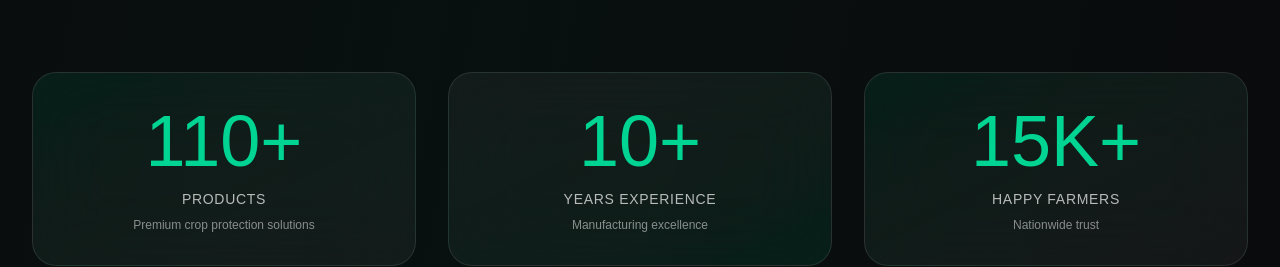
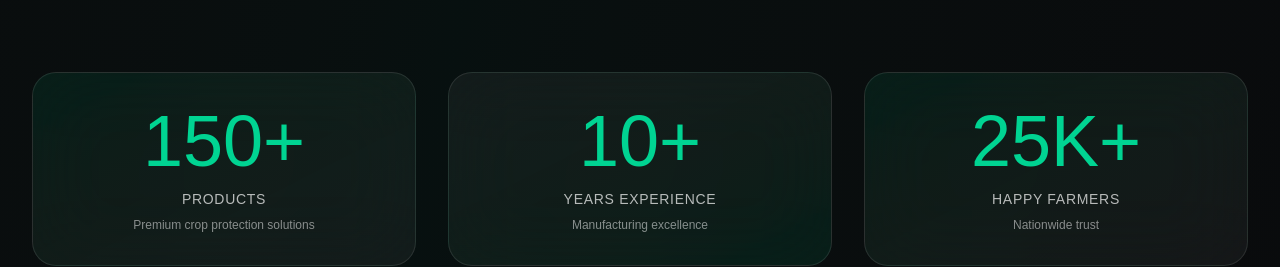
Before and after one commit to parthkumar123/exp_web_01, a Next.js app: page / in a window 1280 px wide. Shown: the part 4227-4494 px from the top of the page. Built offline with nearby package versions, Linux system fonts and the light colour scheme; no server answers; the database is empty.

Commit message:
Changes.

```diff
--- a/app/page.tsx
+++ b/app/page.tsx
@@ -440,7 +440,7 @@ export default function Home() {
                 {/* Stat 1 */}
                 <div className="backdrop-blur-2xl bg-gradient-to-br from-emerald-500/10 to-white/5 border border-white/10 rounded-3xl p-8 text-center hover:border-emerald-500/30 transition-all duration-500">
                   <div className="text-6xl md:text-7xl font-extralight text-emerald-400 mb-3">
-                    110+
+                    150+
                   </div>
                   <div className="text-sm text-white/70 uppercase tracking-wider">
                     Products
@@ -466,7 +466,7 @@ export default function Home() {
                 {/* Stat 3 */}
                 <div className="backdrop-blur-2xl bg-gradient-to-br from-emerald-500/10 to-white/5 border border-white/10 rounded-3xl p-8 text-center hover:border-emerald-500/30 transition-all duration-500">
                   <div className="text-6xl md:text-7xl font-extralight text-emerald-400 mb-3">
-                    15K+
+                    25K+
                   </div>
                   <div className="text-sm text-white/70 uppercase tracking-wider">
                     Happy Farmers
--- a/lib/companyData.ts
+++ b/lib/companyData.ts
@@ -30,9 +30,9 @@ export const companyInfo = {
 
   // Company Stats
   stats: {
-    products: "110+",
+    products: "150+",
     experience: "10+",
-    farmers: "15K+",
+    farmers: "25K+",
     growthRate: "+35% YoY",
     customerSatisfaction: "98%",
     productQuality: "99%",
```
